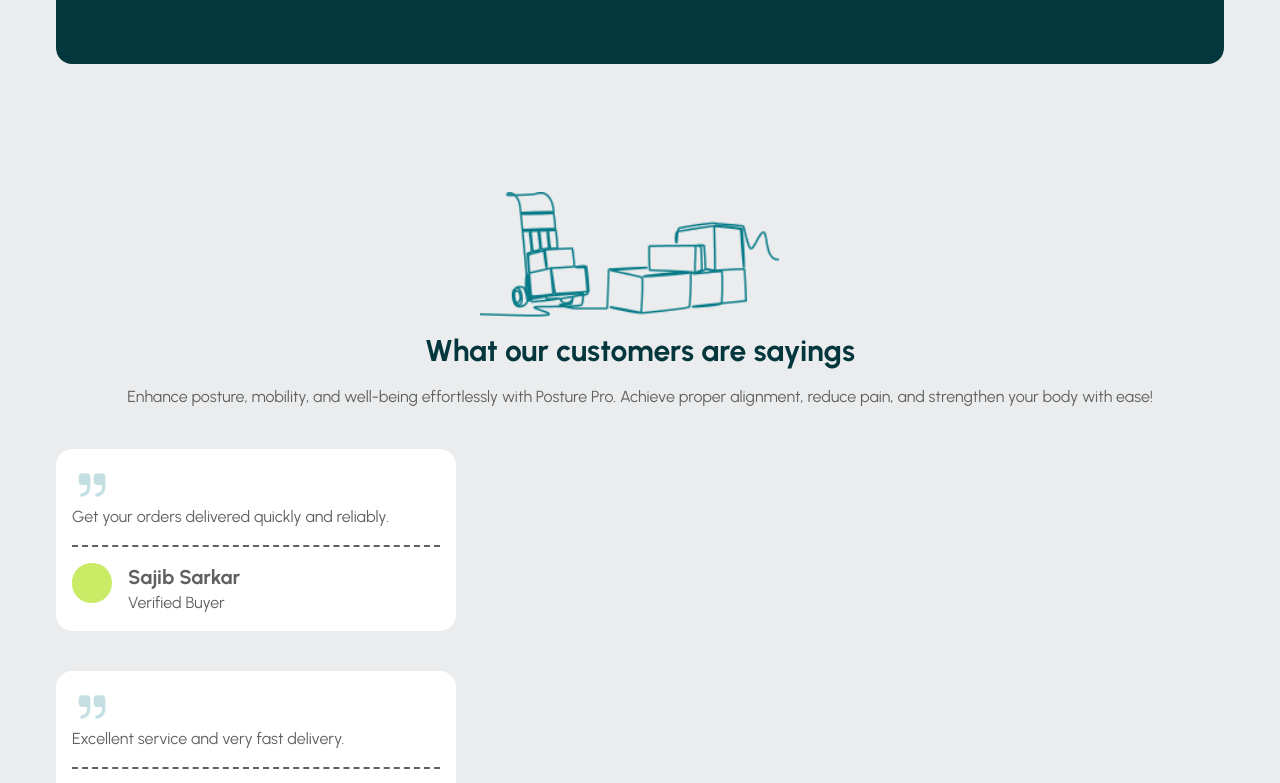
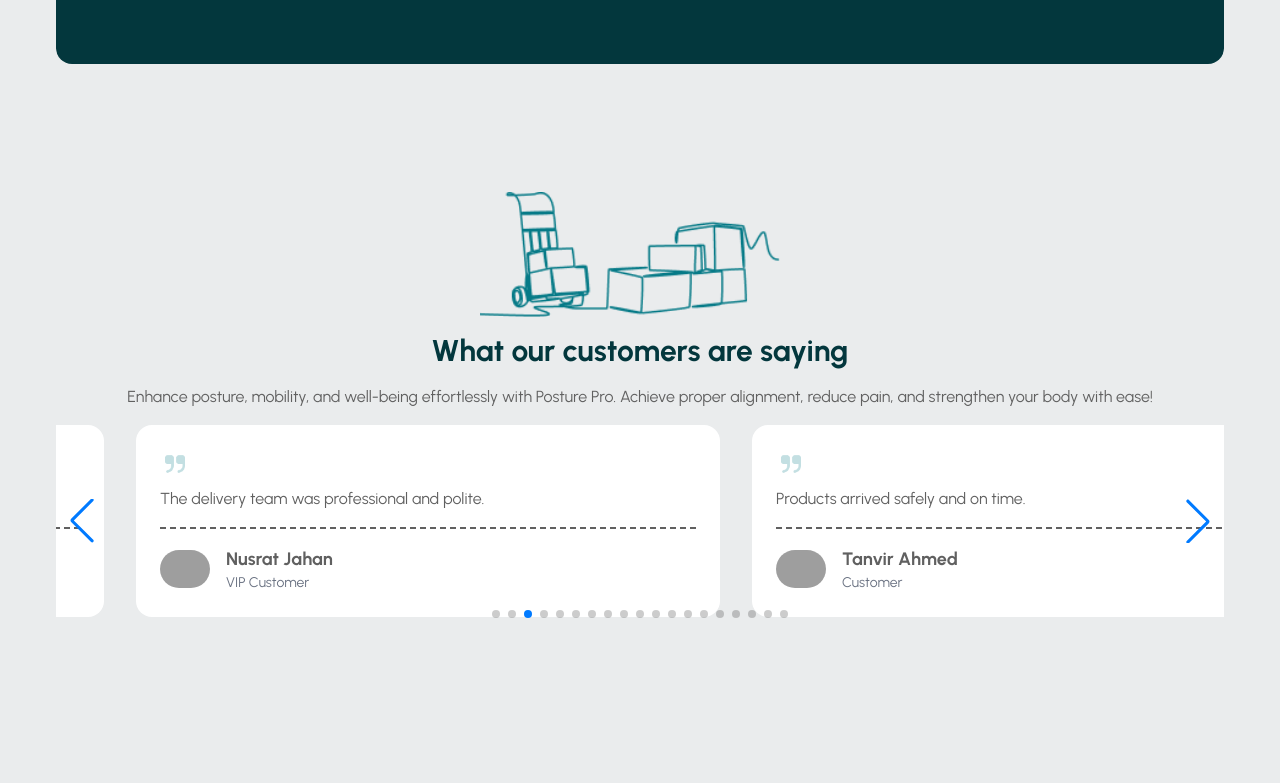
Before and after one commit to robbani-dev/profast, a Next.js app: page / in a window 1280 px wide. Shown: the part 3123-3906 px from the top of the page. Built offline with nearby package versions, Linux system fonts and the light colour scheme; grey boxes are pictures that could not be loaded.

Commit message:
costomer section done

```diff
--- a/app/home/CustomerSay.jsx
+++ b/app/home/CustomerSay.jsx
@@ -1,6 +1,13 @@
-import Image from 'next/image'
-import React from 'react'
+"use client";
+import Image from 'next/image';
+import React from 'react';
+import { Swiper, SwiperSlide } from "swiper/react";
 
+import "swiper/css";
+import 'swiper/css/navigation';
+import 'swiper/css/pagination';
+
+import { Autoplay, Navigation, Pagination } from 'swiper/modules';
 
 const comments = [
     {
@@ -125,52 +132,79 @@ const comments = [
     }
 ];
 
-
-
-
 const CustomerSay = () => {
   return (
-        <div className='st-container text-center '>
+    <div className='st-container text-center'>
+      {/* Header Image */}
       <div className='max-w-80 mx-auto mb-4'>
-                <Image src="/images/customerSay.png" alt='customrer say' height={100} width={300} />
-            </div>
-            <div>
-                <h1 className='title-section' style={{ textAlign: "center" }}>What our customers are sayings</h1>
-                <p>Enhance posture, mobility, and well-being effortlessly with Posture Pro. Achieve proper alignment, reduce pain, and strengthen your body with ease!</p>
+        <Image
+          src="/images/customerSay.png"
+          alt='Customer Say'
+          height={100}
+          width={300}
+        />
       </div>
 
+      {/* Title and Description */}
+      <div>
+        <h1 className='title-section' style={{ textAlign: "center" }}>
+          What our customers are saying
+        </h1>
+        <p>
+          Enhance posture, mobility, and well-being effortlessly with Posture Pro.
+          Achieve proper alignment, reduce pain, and strengthen your body with ease!
+        </p>
+      </div>
 
-            {/* Customizable section */}
+      {/* Swiper Section */}
+      <Swiper
+        className='mySwiper'
+        autoplay={{ delay: 2000, disableOnInteraction: false }}
+        slidesPerView={2}
+        pagination={{ clickable: true }}
+        navigation={true}
+        modules={[Autoplay, Navigation, Pagination]}
+      >
+        {comments.map((commen, index) => (
+          <SwiperSlide
+            key={index}
+            className='bg-base-200 rounded-2xl p-6 m-4 text-left flex flex-col justify-between'
+          >
+            {/* Quote Icon */}
+            <div>
+              <Image
+                src="/images/quat.png"
+                alt='Quote'
+                height={30}
+                width={30}
+                className='mb-2'
+              />
+            </div>
 
+            {/* Comment Text */}
+            <p className='mb-4'>{commen.comment}</p>
 
+            <div className='border-b-2 border-dashed my-4'></div>
 
-
+            {/* User Info */}
+            <div className='flex items-center gap-4'>
+              <Image
+                src={commen.image}
+                alt={commen.name}
+                height={50}
+                width={50}
+                className='rounded-full object-cover'
+              />
               <div>
-                {
-                    comments.map((commen, index) => {
-
-                        return (
-                            <div key={index} className='max-w-100 bg-base-200 rounded-2xl p-3 md:p-4 my-10 text-left'>
-                                <Image src="/images/quat.png" alt='customrer say' height={30} width={30} className='size-10' />
-                                <p>{commen.comment}</p>
-                                <div className='border-b-2 border-dashed my-4'></div>
-                                <div className='flex gap-4'>
-                                    <div><Image src="/Images/logo.png" alt='a' height={10} width={10} className='rounded-full bg-primary object-cover size-10' /></div>
-                                    <div>
-                                        <h3 className='font-bold text-xl'>{commen.name}</h3>
-                                        <p>{commen.designation}</p>
+                <h3 className='font-bold text-lg'>{commen.name}</h3>
+                <p className='text-sm text-gray-500'>{commen.designation}</p>
               </div>
             </div>
+          </SwiperSlide>
+        ))}
+      </Swiper>
     </div>
-                        )
+  );
+};
 
-                    })
-                }
-            </div>
-
-
-        </div>
-    )
-}
-
-export default CustomerSay
+export default CustomerSay;
```
Also changed, not shown: app/globals.css (line endings or trailing spaces). Lines whose indentation alone changed are shown as unchanged.
